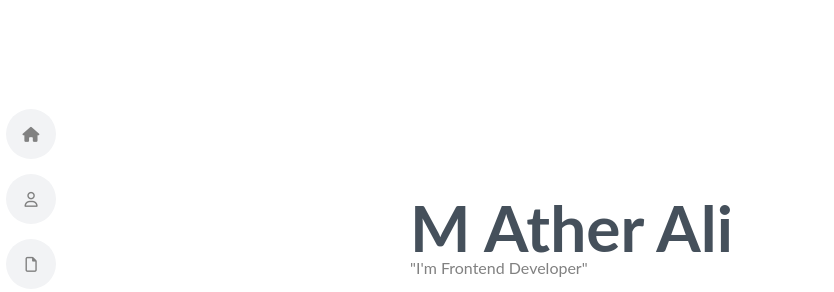
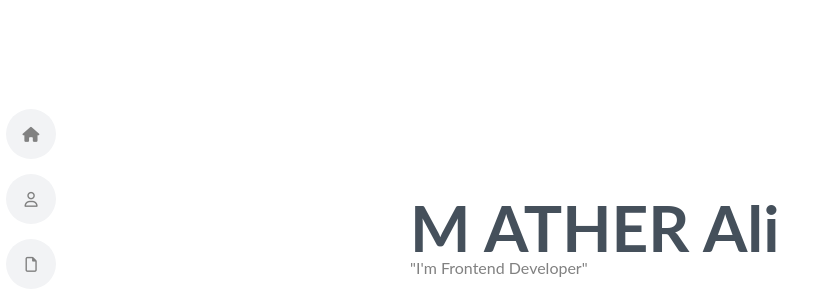
Before and after one commit to MUHAMMADATHERALI/my_portfolio, a plain HTML site: page index.html in a window 1280 px wide. Shown: the top 292 px of the page, without its empty margins (0-834 px from the left). Drawn offline with nearby package versions, Linux system fonts and the light colour scheme.

Commit message:
arther/testing

```diff
--- a/index.html
+++ b/index.html
@@ -55,7 +55,7 @@
         </div>
 
         <div class="centre">
-          <h1>M Ather Ali</h1>
+          <h1>M ATHER Ali</h1>
           <p>
             "I'm Frontend Developer"
             <div class="container"></div>
```
